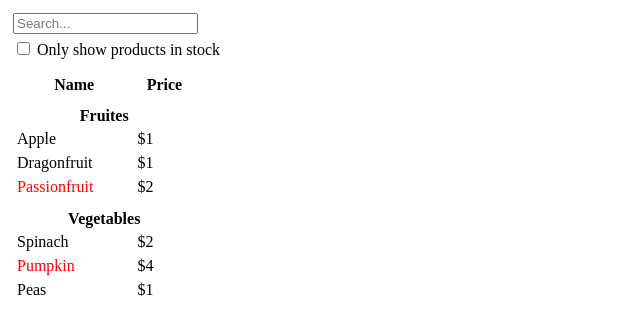
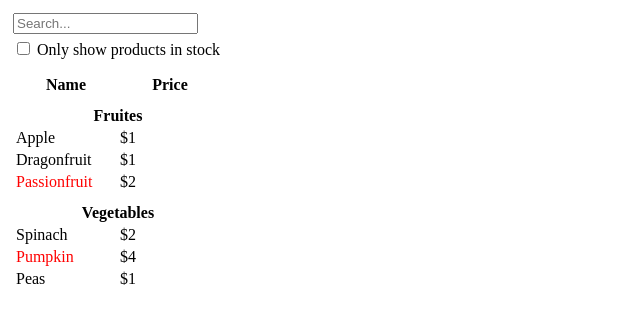
Before and after one commit to KeitoAbe/todo-app-prisma, a React (Vite) app in the folder thinking-in-react/: page / in a window 1280 px wide. Shown: the top 334 px of the page, without its empty margins (0-640 px from the left). Built offline with nearby package versions, Linux system fonts and the light colour scheme.

Commit message:
ヘッダーが左に詰まるバグの修正 (#170)

```diff
--- a/thinking-in-react/src/index.module.css
+++ b/thinking-in-react/src/index.module.css
@@ -1,18 +1,20 @@
 body {
   padding: 5px;
 }
+
 label {
   display: block;
   margin-top: 5px;
   margin-bottom: 5px;
 }
+
 th {
   padding-top: 10px;
+  width: 100px;
 }
 
 td {
-  padding: 2px;
-  padding-right: 40px;
+  width: 100px;
 }
 
 .soldOut {
```
